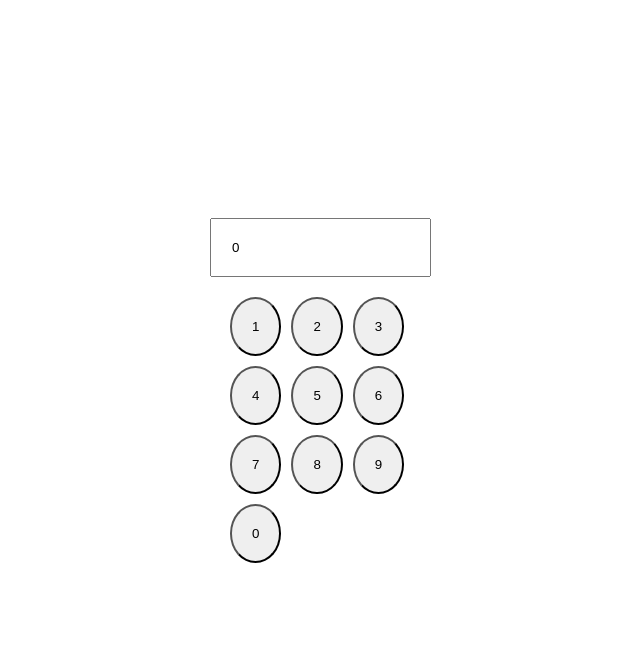
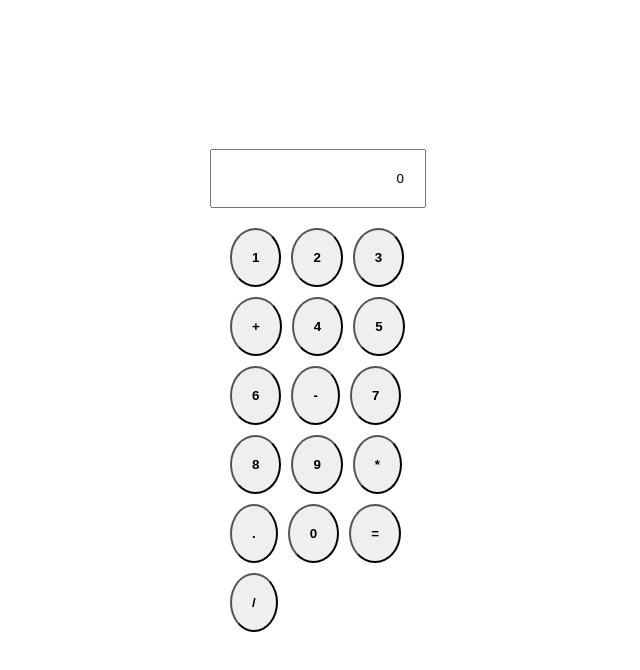
Before and after one commit to shanmukh-sai2003/calculator, a plain HTML site: page index.html in a window 1280 px wide. Shown: the whole page, without its empty margins (322-962 px from the left). Drawn offline with Linux system fonts and the light colour scheme.

Commit message:
Add operators buttons

```diff
--- a/index.html
+++ b/index.html
@@ -10,16 +10,22 @@
             <div class="calculator">
                 <input type="text" readonly value="0" class="input-value">
                 <div class="keyboard">
-                    <button class="num-btn">1</button>
-                    <button class="num-btn">2</button>
-                    <button class="num-btn">3</button>
-                    <button class="num-btn">4</button>
-                    <button class="num-btn">5</button>
-                    <button class="num-btn">6</button>
-                    <button class="num-btn">7</button>
-                    <button class="num-btn">8</button>
-                    <button class="num-btn">9</button>
-                    <button class="num-btn">0</button>
+                    <button class="num-btn" value="1">1</button>
+                    <button class="num-btn" value="2">2</button>
+                    <button class="num-btn" value="3">3</button>
+                    <button class="num-btn opr" value="+">+</button>
+                    <button class="num-btn" value="4">4</button>
+                    <button class="num-btn" value="5">5</button>
+                    <button class="num-btn" value="6">6</button>
+                    <button class="num-btn opr" value="-">-</button>
+                    <button class="num-btn" value="7">7</button>
+                    <button class="num-btn" value="8">8</button>
+                    <button class="num-btn" value="9">9</button>
+                    <button class="num-btn opr" value="*">*</button>
+                    <button class="num-btn dot" value=".">.</button>
+                    <button class="num-btn" value="0">0</button>
+                    <button class="num-btn equal" value="=">=</button>
+                    <button class="num-btn opr" value="/">/</button>
                 </div>
             </div>
         </div>
--- a/index.js
+++ b/index.js
@@ -0,0 +1,11 @@
+const buttonsList = document.querySelectorAll(".num-btn");
+const display = document.querySelector(".input-value");
+
+let input = "";
+buttonsList.forEach(button => {
+    button.addEventListener("click", () => {
+        input += button.value;
+        display.value = input;
+        console.log(input);
+    });
+});
--- a/styles.css
+++ b/styles.css
@@ -21,14 +21,19 @@
     display: flex;
     flex-wrap: wrap;
     gap: 10px;
-    padding: 20px;
+    padding-top: 20px;
+    padding-left: 20px;
+    padding-bottom: 20px;
 }
 
 .num-btn {
     padding: 20px;
     border-radius: 50%;
+    font-weight: bold;
 }
 
 .input-value {
     padding: 20px;
+    text-align: right;
+    width: 100%;
 }
```
